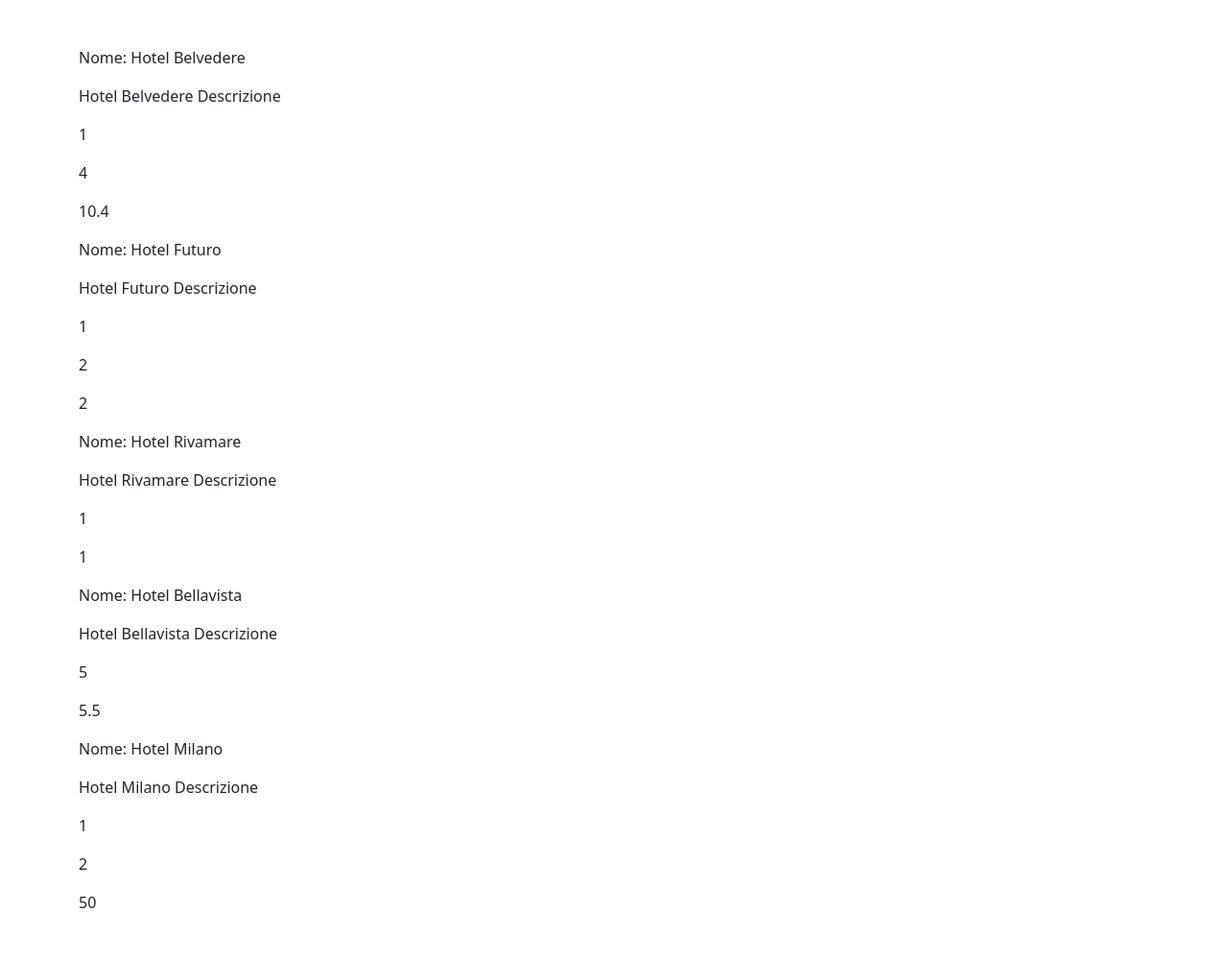
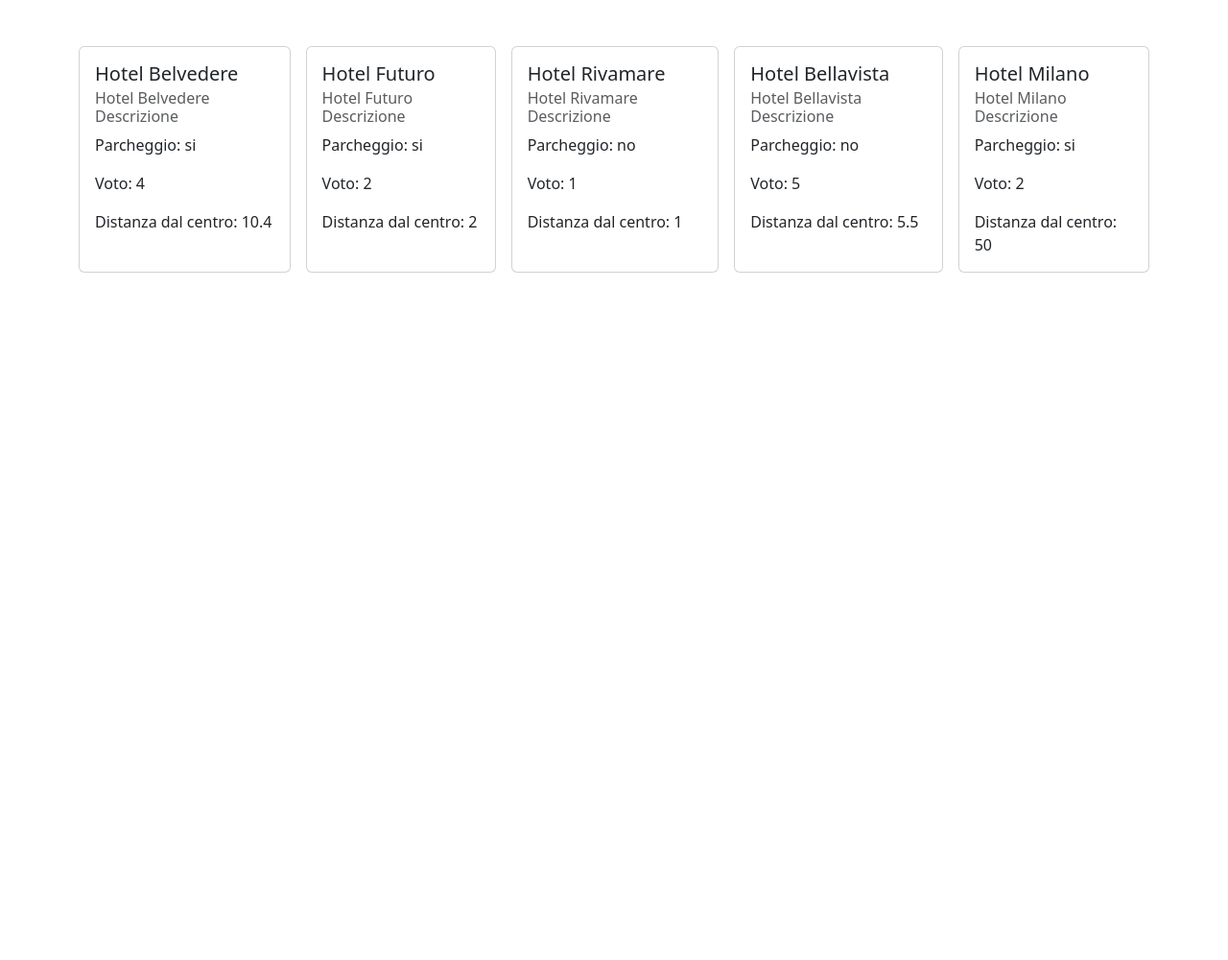
Before and after one commit to marroccuandrea/php-hotel, a PHP site: page / in a window 1280 px wide. Shown: the whole page at 96% size. After the commit the page ends 284 px from the top, so only its background shows below. Run offline with PHP 8.4, Linux system fonts and the light colour scheme.

Commit message:
Stampa Hotel con cards

```diff
--- a/index.php
+++ b/index.php
@@ -56,22 +56,17 @@ $hotels = [
 </head>
 
 <body>
-    <div class="container my-5">
+    <div class="container my-5 d-flex gap-3">
         <?php foreach ($hotels as $hotel) : ?>
-            <p>Nome: <?php echo $hotel['name'] ?></p>
-            <p> <?php echo $hotel['description'] ?></p>
-            <p> <?php echo $hotel['parking'] ?></p>
-            <p> <?php echo $hotel['vote'] ?></p>
-            <p> <?php echo $hotel['distance_to_center'] ?></p>
-            <!-- <div class="card" style="width: 18rem;">
+            <div class="card">
                 <div class="card-body">
-                    <h5 class="card-title">Card title</h5>
-                    <h6 class="card-subtitle mb-2 text-body-secondary">Card subtitle</h6>
-                    <p class="card-text"></p>
-                    <p class="card-text"></p>
-                    <p class="card-text"></p>
+                    <h5 class="card-title"><?php echo $hotel['name'] ?></h5>
+                    <h6 class="card-subtitle mb-2 text-body-secondary"><?php echo $hotel['description'] ?></h6>
+                    <p class="card-text">Parcheggio: <?php echo ($hotel['parking'] ? 'si' : 'no') ?></p>
+                    <p class="card-text">Voto: <?php echo $hotel['vote'] ?></p>
+                    <p class="card-text">Distanza dal centro: <?php echo $hotel['distance_to_center'] ?></p>
                 </div>
-            </div> -->
+            </div>
         <?php endforeach ?>
     </div>
 
```
